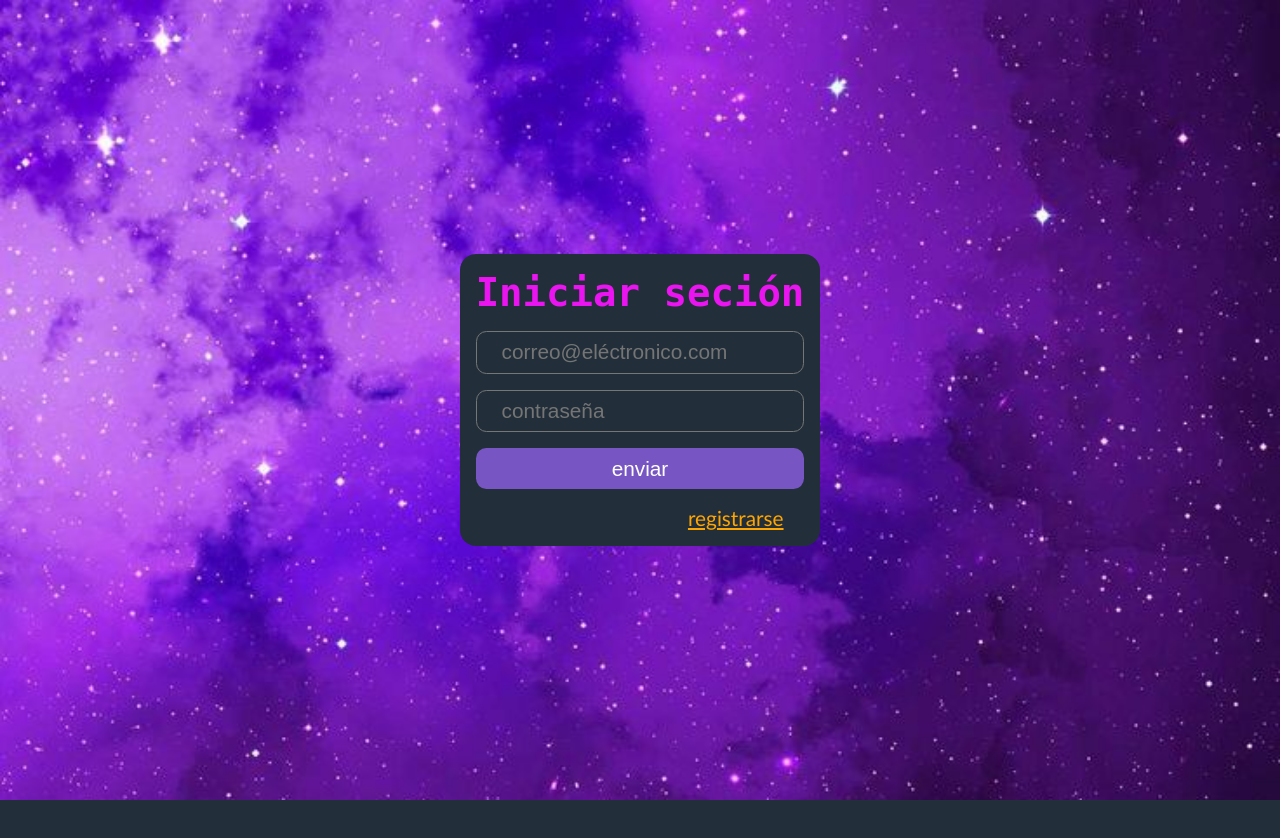
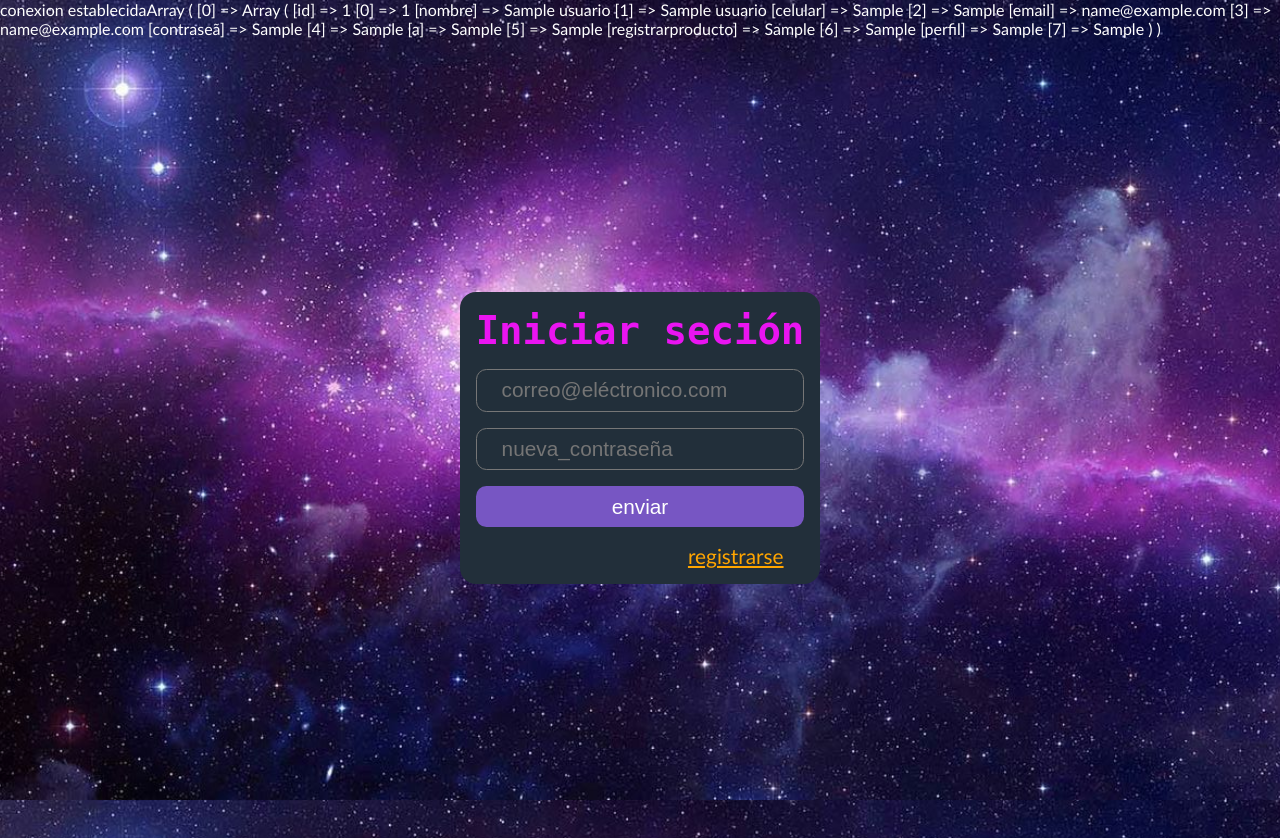
Before and after one commit to Luan-nee/ciudad-tienda, a PHP site: page /php/login/iniciar_secion.php in a window 1280 px wide. Before the commit the page ends 800 px from the top, so only its background shows below. Run offline with PHP 8.4, Linux system fonts and the light colour scheme; tables that the repository leaves empty or names only in its code hold one stand-in row (values such as "Sample post"); some libraries are stand-ins or nearby versions.

Commit message:
subiendo cambios por si sucede algo inesperado

```diff
--- a/css/explorar/explorar.css
+++ b/css/explorar/explorar.css
@@ -40,7 +40,7 @@
 }
 .conteiner-search img{
     background-color: var(--colorFondo-claro);
-    height: calc(var(--tamSearchY) - 1em) ;
+    height: calc(var(--tamSearchY) - 1em);
     object-fit: cover;
     border-style: solid;
     padding: 0.3em;
--- a/css/general.css
+++ b/css/general.css
@@ -1,5 +1,5 @@
 :root{
-    --colorFondo-claro: #23313c;
+    --colorFondo-claro: #23313ce1;
     --colorFondo-oscuro: #0f161c;
     --colorFondo: #0f161c;
     --colorTextImportante: purple;
@@ -13,7 +13,7 @@
     margin: 0px;
 }
 body{
-    background-image: url(../img/fondo.jpg);
+    background-image: url(../img/space.jpg);
     background-repeat: no-repeat;
     background-size: cover;
     background-attachment: fixed;
@@ -108,3 +108,14 @@ ul{
 .aparecer-grid{
     display: grid;
 }
+/* modificaciones respecto al tamañano de pantalla */
+@media (width < 792px){
+    body{
+        background-image: url(../img/fondo.jpg);
+        background-repeat: no-repeat;
+        background-size: cover;
+        background-attachment: fixed;
+        color: white;
+        font-family:'Trebuchet MS', 'Lucida Sans Unicode', 'Lucida Grande', 'Lucida Sans', Arial, sans-serif;
+    }
+}
--- a/php/explorar/explorar.php
+++ b/php/explorar/explorar.php
@@ -6,10 +6,10 @@
 <body>
     <?php include("../reutilizable/header.php"); ?>
     <section class="apartado-buscador">
-        <label class="conteiner-search" for="buscador">
+        <form class="conteiner-search">
             <input type="search" id="buscador" placeholder="Buscar producto..">
             <img src="../../img/icono/lupa.png" alt="">
-        </label>
+        </form>
     </section>
     <section id="conteinerProducto" class="conteiner-AllProduct">
         <?php for ($i=0; $i < 14; $i++) { ?>
--- a/php/login/iniciar_secion.php
+++ b/php/login/iniciar_secion.php
@@ -26,14 +26,14 @@
             </h1>
 
             <?php if($_GET && $_GET['modo'] == "registro"){ ?>
-                <input class="form_input color_inputText" type="text" placeholder="nombre_user">
-                <input class="form_input color_inputText" type="email" placeholder="correo@eléctronico.com">
-                <input class="form_input color_inputText" type="number" placeholder="numero de celular">
-                <input class="form_input color_inputText" type="password" placeholder="nueva_contraseña">
-                <input class="form_input color_inputText" type="password" placeholder="verificar_contraseña">
+                <input class="form_input color_inputText" type="text" minlength="2" maxlength="50" placeholder="nombre_user">
+                <input class="form_input color_inputText" type="email" minlength="2" maxlength="50" placeholder="correo@eléctronico.com">
+                <input class="form_input color_inputText" type="number" min="900000000" max="999999999" placeholder="numero de celular">
+                <input class="form_input color_inputText" type="password" minlength="8" maxlength="20" placeholder="nueva_contraseña">
+                <input class="form_input color_inputText" type="password" minlength="8" maxlength="20" placeholder="verificar_contraseña">
             <?php }else{ ?>
-                <input class="form_input color_inputText" type="email" placeholder="correo@eléctronico.com">
-                <input class="form_input color_inputText" type="password" placeholder="contraseña">
+                <input class="form_input color_inputText" type="email" minlength="2" maxlength="50" placeholder="correo@eléctronico.com">
+                <input class="form_input color_inputText" type="password" minlength="8" maxlength="20" placeholder="nueva_contraseña">
             <?php } ?>
             <input class="form_input btn_submit" type="submit" value="enviar">
 
--- /dev/null
+++ b/php/reutilizable/conexion.php
@@ -0,0 +1,33 @@
+<?php
+class bdd{
+    public $conexion;
+
+    function __construct($Pserver, $Pbdd, $Puser, $Ppassword){
+        try{
+            $this->conexion = new PDO("mysql:host=$Pserver; dbname=$Pbdd",$Puser,$Ppassword);
+            $this->conexion -> setAttribute(PDO::ATTR_ERRMODE, PDO::ERRMODE_EXCEPTION);
+            echo "conexion establecida";
+        }catch(Exception $error){
+            echo $error;
+        }
+    }
+
+    public function usuarios($tabla){
+        $sql = "SELECT * FROM $tabla";
+        $sentencia = $this->conexion -> prepare($sql);
+        $sentencia -> execute();
+        return $sentencia -> fetchAll();
+    }
+
+    public function guardar_user($nombre, $celular, $email, $password){
+        $sql = "INSERT INTO `usuarios` (`id`, `nombre`, `celular`, `email`, `contraseña`)
+        VALUES (NULL, '$nombre', '$celular', '$email', '$password')";
+    }
+    public function iniciar_sesion($correo, ){
+
+    }
+}
+
+$usuario = new bdd("localhost","ciudad","root", "");
+print_r($usuario->usuarios("usuarios"));
+?>
--- a/php/reutilizable/configuraciones.php
+++ b/php/reutilizable/configuraciones.php
@@ -1,4 +1,7 @@
+
 <?php
+    include("conexion.php");
+
     // esta array contienen todas las direcciones para enlazar el
     // css con el archivo .php
     $direccion_css = "../../css/";
```
Also changed, not shown: img/space.jpg (added).
